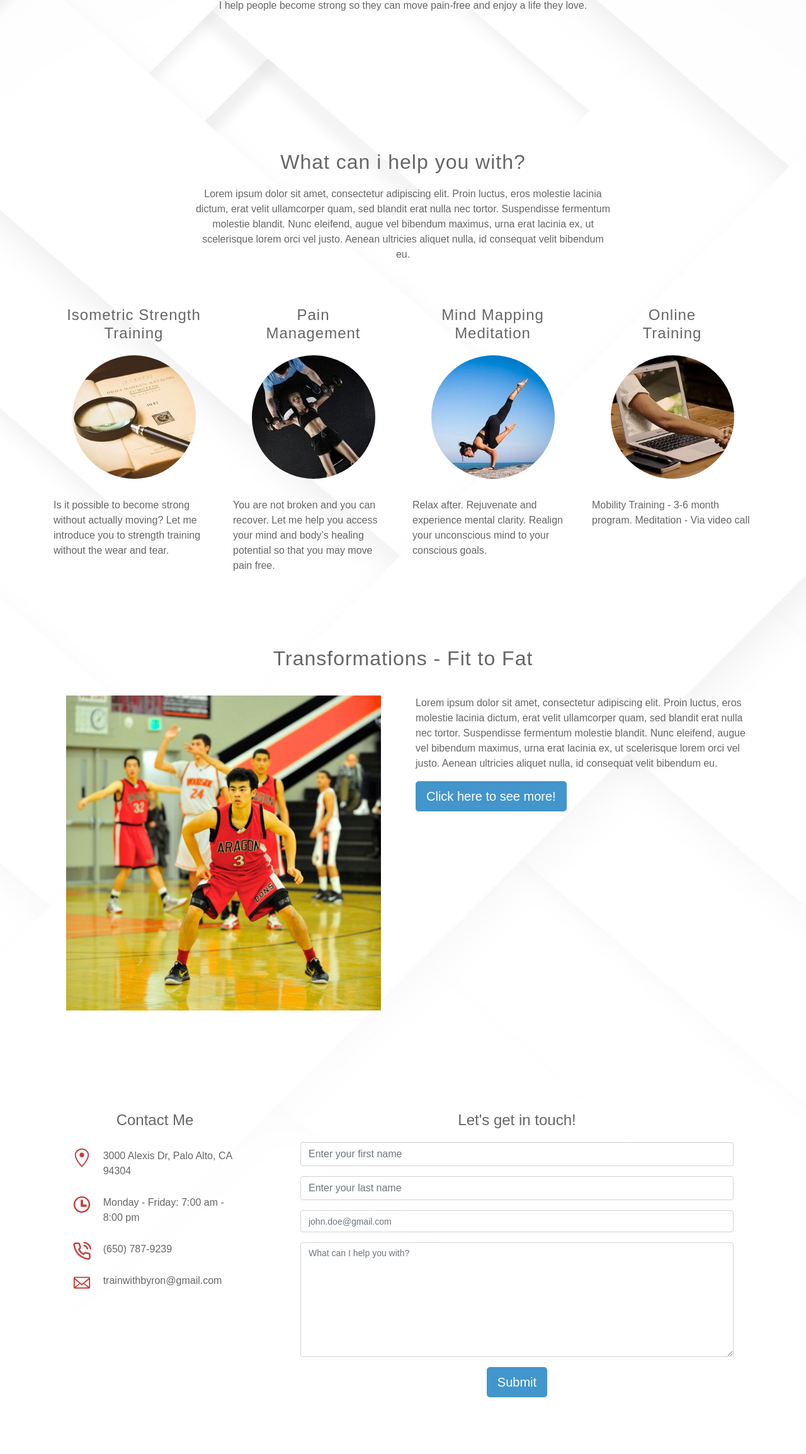
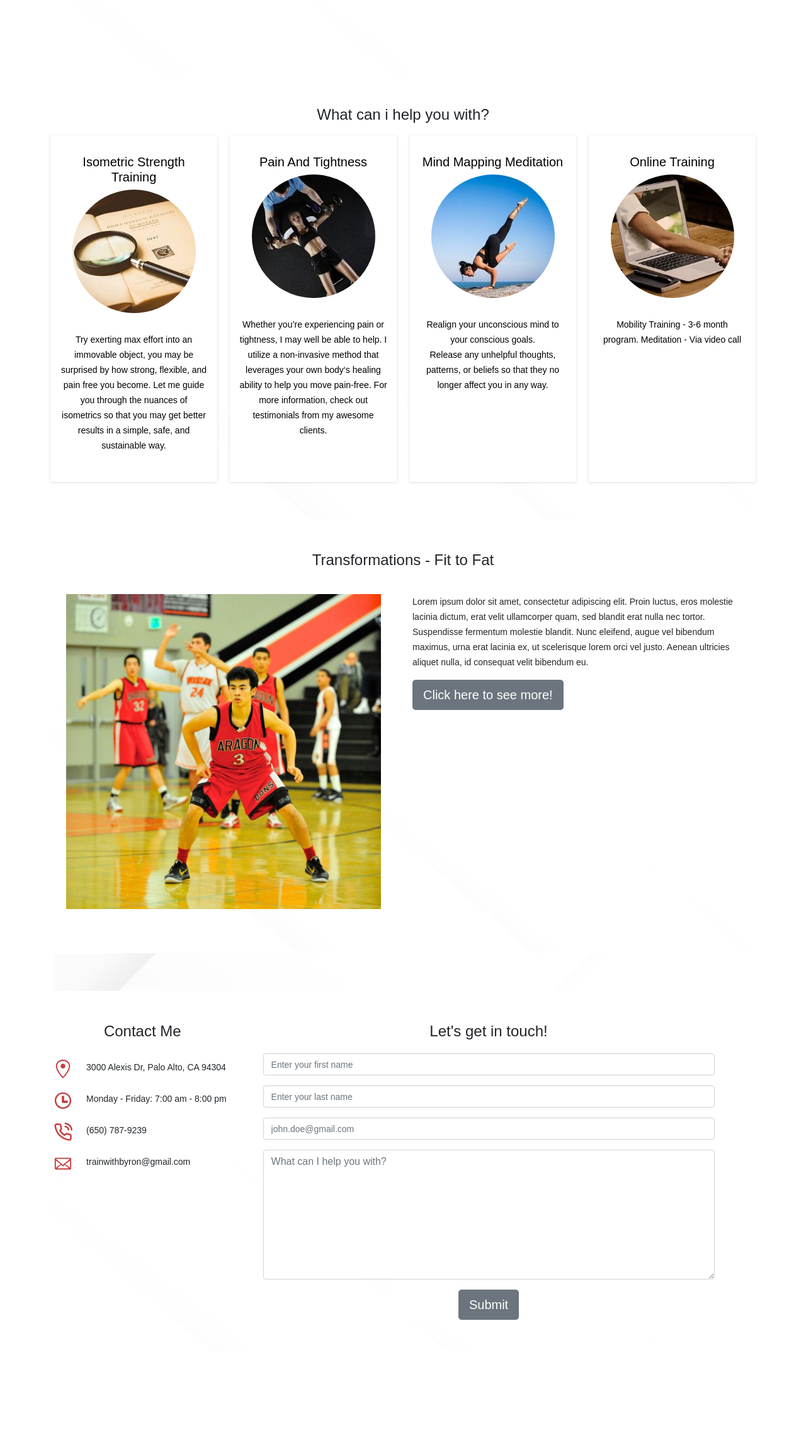
Before and after one commit to schan93/byron-website, a React app: page / in a window 1280 px wide. Shown: the part 479-2787 px from the top of the page at 63% size. After the commit the page ends 2624 px from the top, so only its background shows below. Built offline with nearby package versions, Linux system fonts and the light colour scheme.

Commit message:
add another iteration for website

```diff
--- a/src/index.html
+++ b/src/index.html
@@ -1,10 +1,10 @@
 <!DOCTYPE html>
-<html lang="en" style="height: 100%; width: 100%; font-size: 16px; line-height: 1.5em; font-family: 'muli', sans-serif; color: #666;">
+<html lang="en" style="height: 100%">
     <head>
         <meta charset="UTF-8">
         <title>Byron Ng</title>
     </head>
-    <body style="height: 100%; width: 100%; font-size: 16px; line-height: 1.5em; font-family: 'muli', sans-serif; color: #666;">
+    <body style="height: 100%; width: 100%; font-size: 16px; line-height: 1.5em; font-family: 'muli', sans-serif;">
         <div id="app" style="height: 100%"></div>
         <script type="text/javascript" src="bundle.js"></script>
     </body>
--- a/src/index.js
+++ b/src/index.js
@@ -7,7 +7,6 @@ import ScrollToTop from './js/ScrollToTop';
 
 ReactDOM.render(
   <Router>
-      {/* <ScrollToTop /> */}
       <App />
   </Router>,
   document.getElementById('app')
--- a/src/js/App.js
+++ b/src/js/App.js
@@ -8,18 +8,20 @@ import { Link } from 'react-router-dom';
 import NavBar from './components/NavBar';
 import { ToastContainer } from 'react-toastify';
 import Testimonials from './Testimonials';
-import Background from '../assets/images/bannerlight.jpg'
 import {
   Container,
   Row,
   Col,
 } from 'reactstrap';
+import './style.css';
+import Background from '../assets/images/white-background.jpg'
+
 
 const App = () => {
 
   return (
-    <div style={{background: `url(${Background}) no-repeat center top, #fff`, backgroundSize: 'cover'}}>
-      <Container style={{height: '100%'}}>
+    <div className="background">
+      <Container className="container">
         <NavBar />
           <Route exact path="/about" component={About} />
           <Route exact path="/contact" component={Contact} />
@@ -39,6 +41,7 @@ const App = () => {
           />
         </Container>
     </div>
+
   );
 }
 
--- a/src/js/Contact.js
+++ b/src/js/Contact.js
@@ -2,7 +2,7 @@ import React from 'react';
 import ContactComponent from './components/ContactForm';
 
 const Contact = () => (
-  <div style={{marginTop: '60px'}}>
+  <div className="top-section-wrapper">
     <ContactComponent />
   </div>
 )
--- a/src/js/Header.js
+++ b/src/js/Header.js
@@ -3,6 +3,9 @@ import { Jumbotron, Button } from 'reactstrap';
 import SectionWrapper from './components/SectionWrapper';
 import { HashLink as Link } from 'react-router-hash-link';
 import FrontPageLogo from '../assets/images/train-with-byron-front-logo.png';
+import './style.css';
+
+
 const Header = () => {
 
   return (
@@ -11,17 +14,12 @@ const Header = () => {
     // </div>
     // <div style={{backgroundImage: 'linear-gradient(180deg,rgba(33,37,41,0.63) 0%,rgba(73,80,87,0.19) 100%)', position: 'absolute', left: '0', right: '0', zIndex: '-1', height: '655px', backgroundColor: 'rgba(255,255,255,0)'}}>
     // </div>
-    <SectionWrapper style={{marginTop: '60px'}}>
-        <img src={FrontPageLogo} style={{marginTop: '8rem'}} />
-        <Jumbotron style={{backgroundColor: 'transparent', padding: '0 0 4rem 0', textAlign: 'center'}}>
-          <h1 style={{fontWeight: '400', padding: '5px 0px 0px 0px', margin: '0', lineHeight: '1.5em', letterSpacing: '5px', fontSize: '2em'}}>BYRON NG</h1>
-          <p style={{padding: '5px'}}>I help people become strong so they can move pain-free and enjoy a life they love.</p>
-          {/* <h1 style={{fontWeight: '400', padding: '0', margin: '0', lineHeight: '1.5em', letterSpacing: '1px'}}>I help people become strong so they can move pain-free and enjoy a life they love. </h1> */}
-          {/* <Link style={{textDecoration: "none", color: "white"}} smooth to="/#contact">
-            <Button size="lg" style={{backgroundColor: "#4296cb", borderColor: "#4296cb"}}>Get in touch!</Button>
-          </Link> */}
+    <div className="section-wrapper top-section-wrapper header-section">
+        <img className="front-page-img" src={FrontPageLogo} />
+        <Jumbotron className="front-page-section">
+          <h4>I help people become strong so they can move pain-free and enjoy a life they love.</h4>
         </Jumbotron>
-      </SectionWrapper>
+      </div>
   )
 }
 
--- a/src/js/Home.js
+++ b/src/js/Home.js
@@ -8,7 +8,7 @@ import SectionWrapper from './components/SectionWrapper';
 import { FaSearch, FaLink, FaHandshake } from 'react-icons/fa'
 import Transformation from './Transformation';
 const Home = () => (
-  <div style={{  textAlign: 'center'}}>
+  <div className="home-section">
     <Header />
     <Offer />
     <Transformation />
--- a/src/js/Offer.js
+++ b/src/js/Offer.js
@@ -12,64 +12,58 @@ import OnlineTraining from '../assets/images/online-training.jpg';
 
 import SectionWrapper from './components/SectionWrapper';
 
+
 const Offer = () => {
 
-  const [modal, setModal] = useState(false);
-  const [body, setBody] = useState("");
-  const [title, setTitle] = useState("");
+  // const [modal, setModal] = useState(false);
+  // const [body, setBody] = useState("");
+  // const [title, setTitle] = useState("");
 
-  const toggle = (modalBody, modalTitle) => {
-    setModal(!modal);
-    setBody(modalBody);
-    setTitle(modalTitle);
-  }
+  // const toggle = (modalBody, modalTitle) => {
+  //   setModal(!modal);
+  //   setBody(modalBody);
+  //   setTitle(modalTitle);
+  // }
 
   return (
-    <SectionWrapper>
-      <ModalOffer
-        modal={modal}
-        toggle={toggle}
-        body={body}
-        title={title}
-      />
-      <h2 style={{fontWeight: '400', padding: '0', margin: '0', letterSpacing: '1px'}}>What can i help you with?</h2>
-      <p style={{padding: '20px', maxWidth: '700px', margin: '0 auto'}}>Lorem ipsum dolor sit amet, consectetur adipiscing elit. Proin luctus, eros molestie lacinia dictum, erat velit ullamcorper quam, sed blandit erat nulla nec tortor. Suspendisse fermentum molestie blandit. Nunc eleifend, augue vel bibendum maximus, urna erat lacinia ex, ut scelerisque lorem orci vel justo. Aenean ultricies aliquet nulla, id consequat velit bibendum eu.</p>
+    <div className="section-wrapper">
+      <h4>What can i help you with?</h4>
       <Row>
-        <Col lg="3" style={{marginTop: '20px'}}>
-          <h4 style={{marginTop: '30px', fontWeight: '400', marginBottom: '20px', letterSpacing: '1px'}}>Isometric Strength Training</h4>
+        <Col className="offer-card">
+          <h4 className="offer-title" >Isometric Strength Training</h4>
           <p>
-            <button onClick={() => toggle("Isometric Strength Training", "IsoBody")} style={{border: '0', padding: '0', borderRadius: '50%'}}>
-              <img src={Assessment} style={{border: '0', borderRadius: '50%', backgroundSize: '100%'}} />
+            <button onClick={() => toggle("Isometric Strength Training", "IsoBody")} className="offer-img-button">
+              <img src={Assessment} className="offer-img" />
             </button>
           </p>
-          <p style={{textAlign: 'left', marginTop: '30px'}}>Is it possible to become strong without actually moving? Let me introduce you to strength training without the wear and tear.</p>
+          <p className="offer-description">Try exerting max effort into an immovable object, you may be surprised by how strong, flexible, and pain free you become. Let me guide you through the nuances of isometrics so that you may get better results in a simple, safe, and sustainable way.</p>
         </Col>
-        <Col lg="3" style={{marginTop: '20px'}}>
-          <h4 style={{marginTop: '30px', fontWeight: '400', marginBottom: '20px', letterSpacing: '1px'}}>Pain<br/>Management</h4>
+        <Col className="offer-card">
+          <h4 className="offer-title">Pain And Tightness</h4>
           <p>
-            <button onClick={() => toggle("Pain Management", "Pain Management Body")} style={{border: '0', padding: '0', borderRadius: '50%'}}>
-              <img src={PersonalTraining} style={{border: '0', borderRadius: '50%', backgroundSize: '100%'}} />
+            <button onClick={() => toggle("Pain Management", "Pain Management Body")} className="offer-img-button">
+              <img src={PersonalTraining} className="offer-img" />
             </button>
           </p>
-          <p style={{textAlign: 'left', marginTop: '30px'}}>You are not broken and you can recover. Let me help you access your mind and body’s healing potential so that you may move pain free.</p>
+          <p className="offer-description">Whether you’re experiencing pain or tightness, I may well be able to help. I utilize a non-invasive method that leverages your own body‘s healing ability to help you move pain-free. For more information, check out testimonials from my awesome clients.</p>
         </Col>
-        <Col lg="3" style={{marginTop: '20px'}}>
-          <h4 style={{marginTop: '30px', fontWeight: '400', marginBottom: '20px', letterSpacing: '1px'}}>Mind Mapping Meditation</h4>
+        <Col className="offer-card">
+          <h4 className="offer-title">Mind Mapping Meditation</h4>
           <p>
-            <button onClick={() => toggle("Mind Mapping Meditation", "Mind Mapping Meditation Body")} style={{border: '0', padding: '0', borderRadius: '50%'}}>
-              <img src={Mobility} style={{border: '0', borderRadius: '50%', backgroundSize: '100%'}} />
+            <button onClick={() => toggle("Mind Mapping Meditation", "Mind Mapping Meditation Body")} className="offer-img-button">
+              <img src={Mobility} className="offer-img" />
             </button>
           </p>
-          <p style={{textAlign: 'left', marginTop: '30px'}}>Relax after. Rejuvenate and experience mental clarity. Realign your unconscious mind to your conscious goals. </p>
+          <p className="offer-description">Realign your unconscious mind to your conscious goals.<br /> Release any unhelpful thoughts, patterns, or beliefs so that they no longer affect you in any way.</p>
         </Col>
-        <Col lg="3" style={{marginTop: '20px'}}>
-          <h4 style={{marginTop: '30px', fontWeight: '400', marginBottom: '20px', letterSpacing: '1px'}}>Online<br/>Training</h4>
+        <Col className="offer-card">
+          <h4 className="offer-title">Online Training</h4>
           <p>
-            <button onClick={() => toggle("Online Training", "Online Training Body")} style={{border: '0', padding: '0', borderRadius: '50%'}}>
-              <img src={OnlineTraining} style={{border: '0', borderRadius: '50%', backgroundSize: '100%'}} />
+            <button onClick={() => toggle("Online Training", "Online Training Body")} className="offer-img-button">
+              <img src={OnlineTraining} className="offer-img" />
             </button>
           </p>
-          <p style={{textAlign: 'left', marginTop: '30px'}}>Mobility Training - 3-6 month program. Meditation - Via video call </p>
+          <p className="offer-description">Mobility Training - 3-6 month program. Meditation - Via video call </p>
         </Col>
       </Row>
         {/* <div style={{width: '100px', marginTop: '-250px', marginRight:'-100px', padding: '60px', borderRadius: '3px', background: 'linear-gradient(60deg, #ffa726, #fb8c00)', boxShadow: '0 4px 20px 0 rgba(0, 0, 0,.14), 0 7px 10px -5px rgba(255, 152, 0,.4)'}} /> */}
@@ -141,7 +135,7 @@ const Offer = () => {
           <p style={{textAlign: 'left', marginTop: '30px'}}>If we can't meet up in person, I am more than happy to communicate with you online and do weekly check-ups to see how you're doing on your fitness journey.</p>
         </Col>
       </Row> */}
-    </SectionWrapper>
+    </div>
   )
 
   // <SectionWrapper>
--- a/src/js/Testimonials.js
+++ b/src/js/Testimonials.js
@@ -2,7 +2,7 @@ import React from 'react';
 
 const Testimonials = () => {
   return (
-    <div style={{marginTop: '60px'}}>HI</div>
+    <div className="section-wrapper top-section-wrapper">HI</div>
   )
 }
 
--- a/src/js/Transformation.js
+++ b/src/js/Transformation.js
@@ -1,24 +1,23 @@
 import React from 'react';
-import SectionWrapper from './components/SectionWrapper';
 import ByronHighSchool from '../assets/images/byron-highschool.jpg';
 import { Row, Col, Button } from 'reactstrap';
 import { Link } from 'react-router-dom';
 
 const Transformation = () => (
-  <SectionWrapper>
-    <h2 style={{fontWeight: '400', padding: '0', margin: '0', letterSpacing: '1px'}}>Transformations - Fit to Fat</h2>
-    <Row style={{marginTop: '20px'}}>
+  <div className="section-wrapper">
+    <h4>Transformations - Fit to Fat</h4>
+    <Row className="transformation-section">
       <Col lg="6">
-        <img src={ByronHighSchool} alt="Byron in High School" style={{maxHeight: '100%', maxWidth: '100%', padding: '20px', objectFit: 'cover', borderRadius: '20px'}} />
+        <img src={ByronHighSchool} alt="Byron in High School" className="transformation-img" />
       </Col>
-      <Col style={{padding: '20px', textAlign: 'left'}} lg="6">
+      <Col className="transformation-desc" lg="6">
         <p>Lorem ipsum dolor sit amet, consectetur adipiscing elit. Proin luctus, eros molestie lacinia dictum, erat velit ullamcorper quam, sed blandit erat nulla nec tortor. Suspendisse fermentum molestie blandit. Nunc eleifend, augue vel bibendum maximus, urna erat lacinia ex, ut scelerisque lorem orci vel justo. Aenean ultricies aliquet nulla, id consequat velit bibendum eu.</p>
-        <Link style={{textDecoration: "none", color: "white"}} to="/testimonials">
-          <Button size="lg" style={{backgroundColor: "#4296cb", borderColor: "#4296cb"}}>Click here to see more!</Button>
+        <Link className="transformation-btn" to="/testimonials">
+          <Button size="lg" className="button-color">Click here to see more!</Button>
         </Link>
       </Col>
     </Row>
-  </SectionWrapper>
+  </div>
 )
 
 export default Transformation;
--- a/src/js/components/ContactForm.js
+++ b/src/js/components/ContactForm.js
@@ -25,13 +25,10 @@ const ContactComponent = () => {
   }
 
   return (
-    <SectionWrapper id="contact" style={{display: "flex"}}>
-      <div style={{padding: '40px 30px', width: '30%', marginRight: '20px'}}>
-        <h4>Contact Me</h4>
-        <ContactInfo />
-      </div>
-      <div style={{borderRadius: '6px', padding: '40px 30px', width: '70%', marginLeft: '20px'}}>
-        <h4 style={{marginBottom: '20px'}}>Let's get in touch!</h4>
+    <div id="contact" className="section-wrapper top-section-wrapper contact-section">
+      <ContactInfo />
+      <div className="contact-form-section">
+        <h4 className="contact-form-title home-section">Let's get in touch!</h4>
         {/* <ContactInfo /> */}
         <Formik
           initialValues={{ firstName: '', lastName: '', email: '', message: ''}}
@@ -101,7 +98,6 @@ const ContactComponent = () => {
                         onChange={handleChange}
                         value={values.email}
                         className={(errors.email && touched.email) ? "is-invalid" : ""}
-                        style={{fontSize: '.875rem'}}
                         placeholder="john.doe@gmail.com"
                       />
                       <FormFeedback>Please enter an email</FormFeedback>
@@ -118,15 +114,14 @@ const ContactComponent = () => {
                         placeholder="What can I help you with?"
                         value={values.message}
                         className={(errors.message && touched.message) ? "is-invalid" : ""}
-                        style={{fontSize: '.875rem'}}
                         rows={8}
                       />
                       <FormFeedback>Please enter a message</FormFeedback>
                     </Col>
                   </FormGroup>
                   {/* <div>Success message here: {status ? status.success : ''}</div> */}
-                  <div style={{textAlign: 'center'}}>
-                  <Button style={{backgroundColor: "#4296cb", borderColor: "#4296cb"}} type="submit" size="lg" disabled={isSubmitting}>Submit</Button>
+                  <div className="home-section">
+                    <Button className="button-color" type="submit" size="lg" disabled={isSubmitting}>Submit</Button>
                   </div>
                 {/* <pre>{JSON.stringify(values, null, 2)}</pre> */}
               </Form>
@@ -134,7 +129,7 @@ const ContactComponent = () => {
           }
         </Formik>
       </div>
-    </SectionWrapper>
+    </div>
   )
 
 }
--- a/src/js/components/ContactInfo.js
+++ b/src/js/components/ContactInfo.js
@@ -4,13 +4,15 @@ import { GoLocation, GoClock, GoMail} from 'react-icons/go';
 import { FiPhoneCall } from 'react-icons/fi';
 
 const ContactInfo = () => (
+  <div>
+    <h4 className="home-section">Contact Me</h4>
       <div style={{textAlign: 'left', marginTop: '30px'}}>
         <Row style={{marginBottom: '10px'}}>
           <Col md={2}>
             <GoLocation style={{color: 'rgba(189, 33, 33, 0.87)'}} size={30} />
           </Col>
           <Col md={10}>
-          <p>3000 Alexis Dr, Palo Alto, CA 94304</p>
+            <p style={{fontSize: '.875rem'}}>3000 Alexis Dr, Palo Alto, CA 94304</p>
           </Col>
         </Row>
         <Row style={{marginBottom: '10px'}}>
@@ -18,7 +20,7 @@ const ContactInfo = () => (
             <GoClock style={{color: 'rgba(189, 33, 33, 0.87)'}} size={30} />
           </Col>
           <Col md={10}>
-          <p>Monday - Friday: 7:00 am - 8:00 pm</p>
+            <p style={{fontSize: '.875rem'}}>Monday - Friday: 7:00 am - 8:00 pm</p>
           </Col>
         </Row>
         <Row style={{marginBottom: '10px'}}>
@@ -26,7 +28,7 @@ const ContactInfo = () => (
             <FiPhoneCall style={{color: 'rgba(189, 33, 33, 0.87)'}} size={30} />
           </Col>
           <Col md={10}>
-          <p>(650) 787-9239</p>
+            <p style={{fontSize: '.875rem'}}>(650) 787-9239</p>
           </Col>
         </Row>
         <Row style={{marginBottom: '10px'}}>
@@ -34,10 +36,10 @@ const ContactInfo = () => (
             <GoMail style={{color: 'rgba(189, 33, 33, 0.87)'}} size={30} />
           </Col>
           <Col md={10}>
-          <p>trainwithbyron@gmail.com</p>
+            <p style={{fontSize: '.875rem'}}>trainwithbyron@gmail.com</p>
           </Col>
         </Row>
-
+    </div>
   </div>
 )
 
--- a/src/js/components/NavBar.js
+++ b/src/js/components/NavBar.js
@@ -20,7 +20,7 @@ const NavBar = () => {
   }
 
   return (
-      <Navbar light fixed="top" expand="sm" style={{borderBottom: '.1px solid #e8e4e4', backgroundColor: 'white'}}>
+      <Navbar light fixed="top" expand="sm" className="nav-bar">
         <NavbarBrand href="/">
           <img src={NavBarHeader} />
         </NavbarBrand>
--- /dev/null
+++ b/src/js/style.css
@@ -0,0 +1,144 @@
+h2, h4 {
+  font-weight: 400
+}
+
+input {
+  font-size: .875rem !important;
+}
+
+.background {
+    /* background: url('../assets/images/background-img-2.jpg'); */
+  /* background: url('../assets/images/white-background.jpg'); */
+}
+
+.home-section {
+  background-image: url('../assets/images/background-img-2.jpg');
+  text-align: center;
+}
+
+.about-section {
+  padding: 10px;
+}
+
+.about-description {
+  padding: 20px;
+}
+
+.transformation-img {
+  max-height: 100%;
+  max-width: 100%;
+  padding: 20px;
+  object-fit: cover;
+  border-radius: 20px;
+}
+
+.transformation-desc {
+  padding: 20px;
+  text-align: left;
+}
+
+.transformation-btn {
+  text-decoration: none;
+  color: white;
+}
+
+.transformation-section {
+  margin-top: 20px;
+}
+
+.nav-bar{
+  border-bottom: .1pxsolid #e8e4e4;
+  background-color: white;
+}
+
+.section-wrapper {
+  background-image: url('../assets/images/background-img-2.jpg');
+  padding: 50px 0;
+}
+
+.button-color {
+  background-color: #4296cb;
+  border-color: #4296cb;
+}
+
+.top-section-wrapper {
+  margin-top: 60px;
+}
+
+.header-section {
+  margin-top: 100px;
+}
+
+.offer-title {
+  font-size: 1.25rem;
+}
+
+.offer-img {
+  border: 0;
+  border-radius: 50%;
+  background-size: 100%;
+}
+
+.contact-section {
+  display: flex;
+}
+
+.contact-form-section {
+  border-radius: 6px;
+  padding: 0px 30px;
+  width: 70%;
+  margin-left: 20px;
+}
+
+.contact-form-title {
+  margin-bottom: 20px;
+}
+
+.contact-info-section {
+  padding: 40px 30px;
+  width: 30%;
+  margin-right: 20px;
+}
+
+.offer-img-button {
+  border: 0;
+  padding: 0;
+  border-radius: 50%;
+}
+
+.offer-description {
+  margin-top: 30px;
+}
+
+.offer-card {
+  color: #000;
+  margin: 10px;
+  padding: 30px;
+  box-shadow: 0 1px 4px 0 rgba(0, 0, 0, 0.14);
+  background-color: white;
+}
+
+.front-page-img {
+  min-width: 200px;
+}
+
+.front-page-section {
+  background-color: transparent !important;
+  padding: 0 0 4rem 0;
+}
+
+.byron-img {
+  max-height: 100%;
+  max-width: 100%;
+  padding: 20px;
+  object-fit: cover;
+  border-radius: 20px
+}
+
+.container {
+  height: 100%;
+}
+
+p {
+  font-size: .875rem
+}
```
Also changed, not shown: src/js/About.js (+5 -8 lines), src/assets/images/background-img-2.jpg (added), src/assets/images/white-background.jpg (renamed from src/assets/images/bannerlight.jpg). Lines whose indentation alone changed are shown as unchanged.
